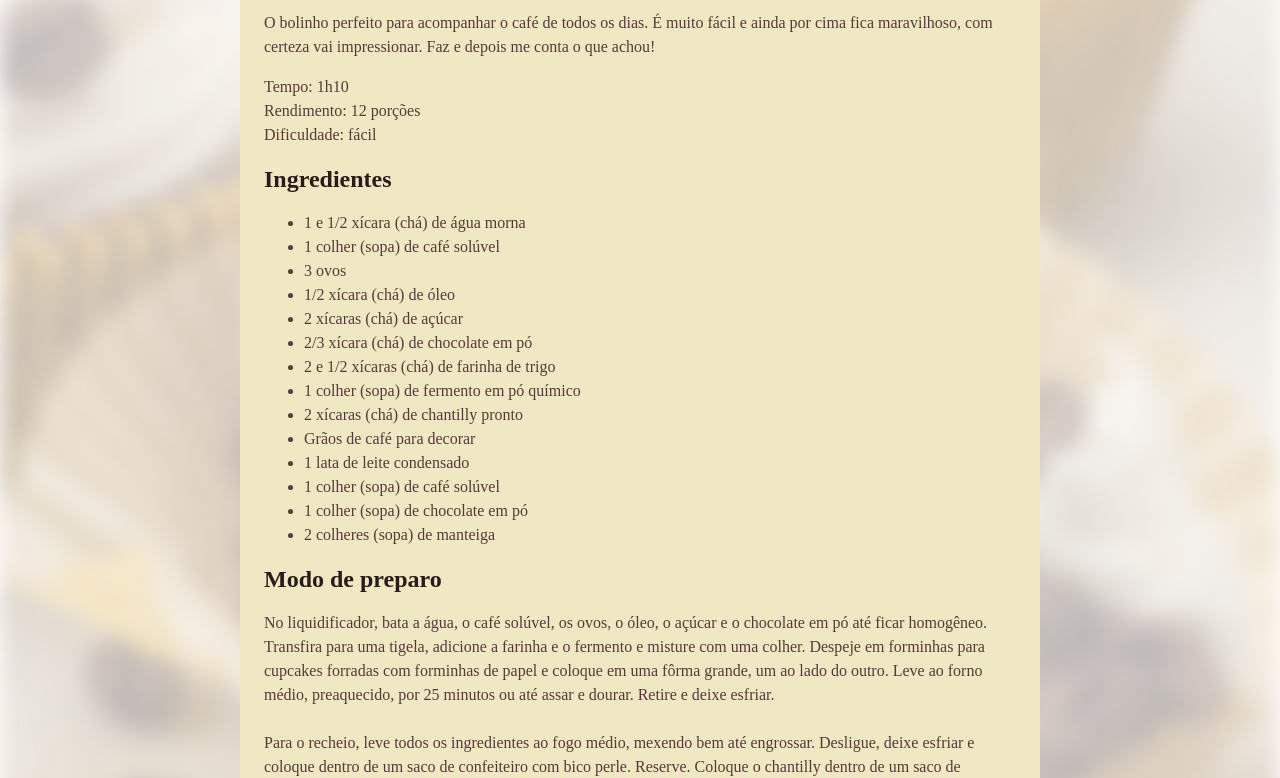
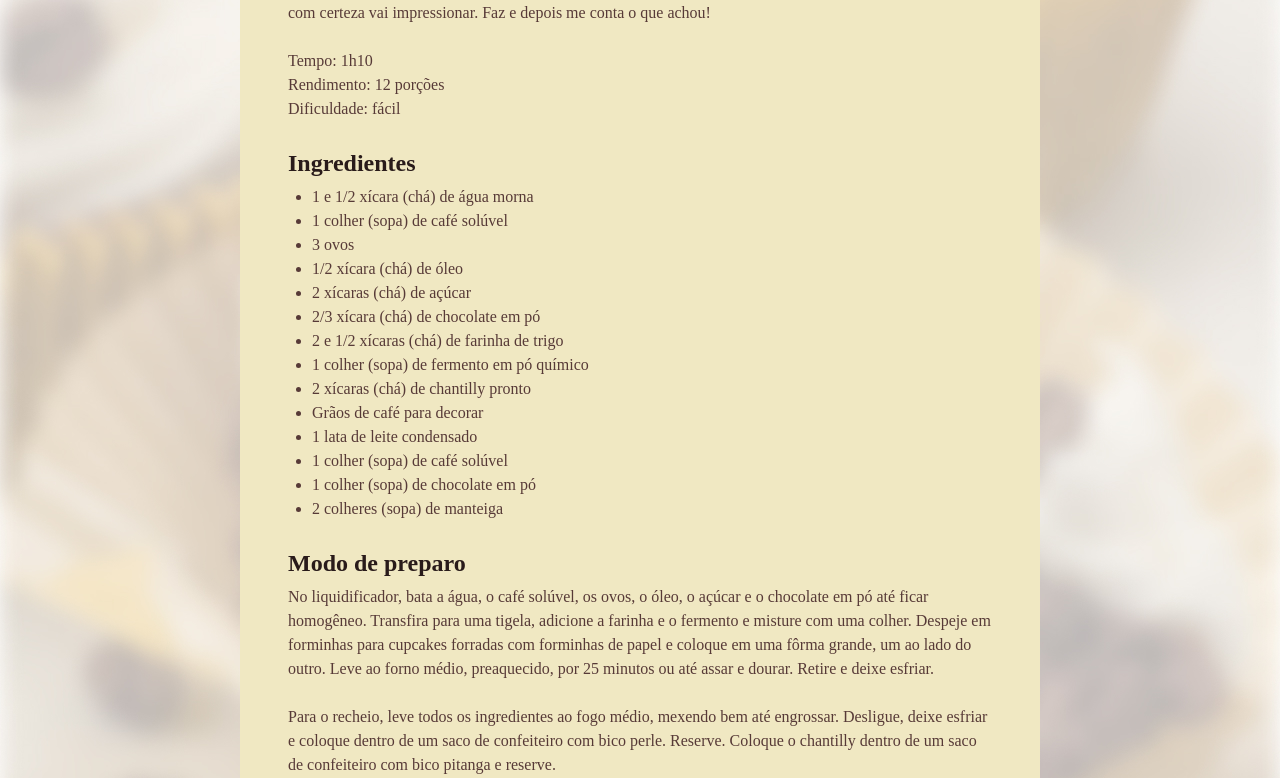
Before and after one commit to PhilipeGomes/PaginaReceita, a plain HTML site: page index.html in a window 1280 px wide. Shown: the part 590-1368 px from the top of the page. Drawn offline with Linux system fonts and the light colour scheme; a web font is replaced by a local one.

Commit message:
personalizando espaços

```diff
--- a/style.css
+++ b/style.css
@@ -1,3 +1,9 @@
+* {
+  /* Seletor universal*/
+  margin: 0;
+  padding: 0;
+}
+
 :root {
   font-family: "Alice", serif;
   line-height: 150%;
@@ -19,12 +25,30 @@ body {
   background-color: #f0e8c2;
   border-radius: 24px;
   margin: 48px auto;
-  /* vertical - horizontal(auto-cntraliza)*/
+  /* vertical - horizontal(auto-centraliza)*/
+}
+
+main {
+  padding: 24px;
+  ;
+}
+
+
+section+section {
+  /* section que tem section anterior*/
+  padding-top: 24px;
+}
+
+
+
+#about p+p {
+  padding-top: 24px;
 }
 
 h1 {
   line-height: 140%;
   font-size: 40px;
+  margin-bottom: 4px;
 }
 
 h2 {
@@ -34,4 +58,10 @@ h2 {
 h1,
 h2 {
   color: #291b1a;
+  margin-bottom: 4px;
+  line-height: 150%;
 }
+
+ul {
+  padding-left: 24px;
+}
```
